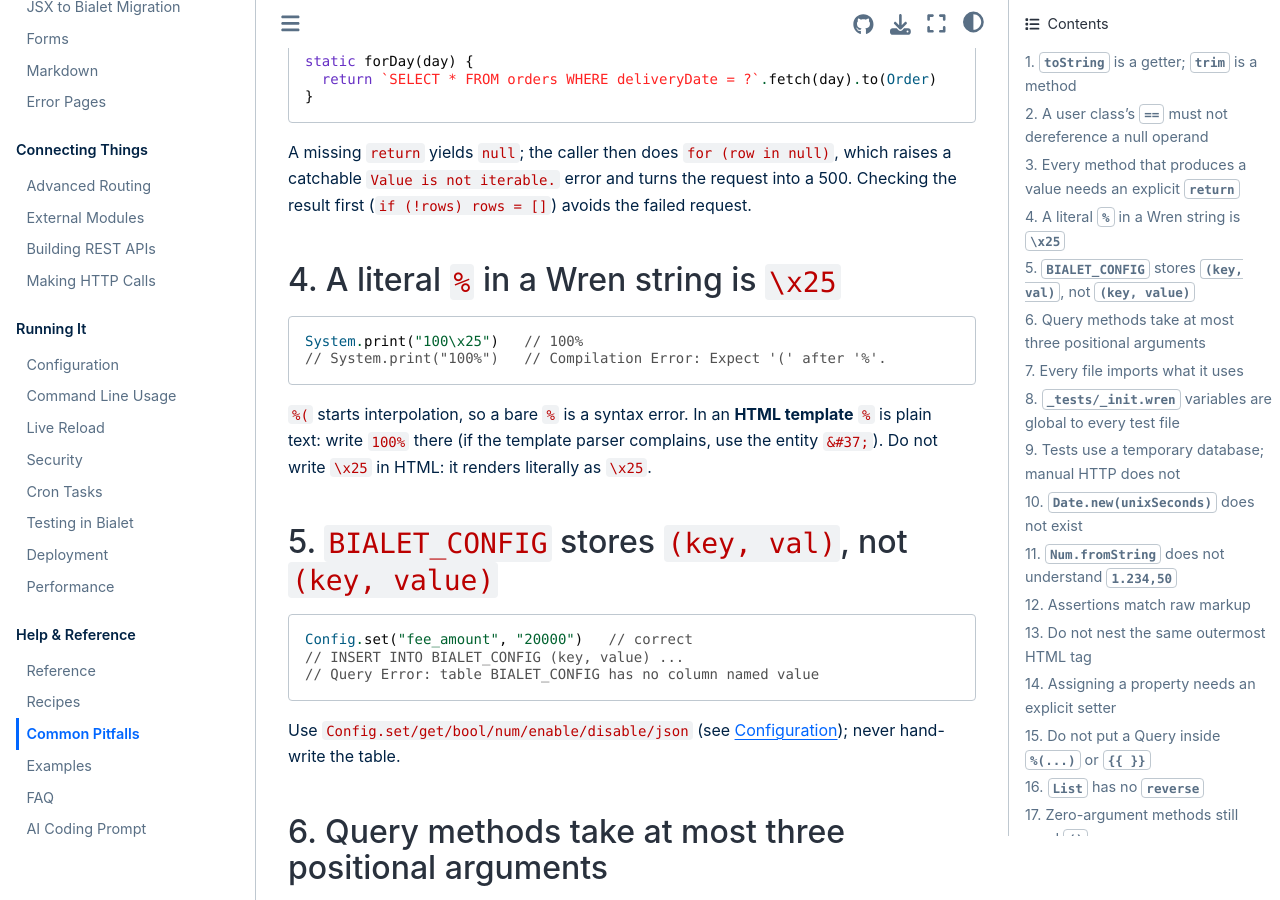
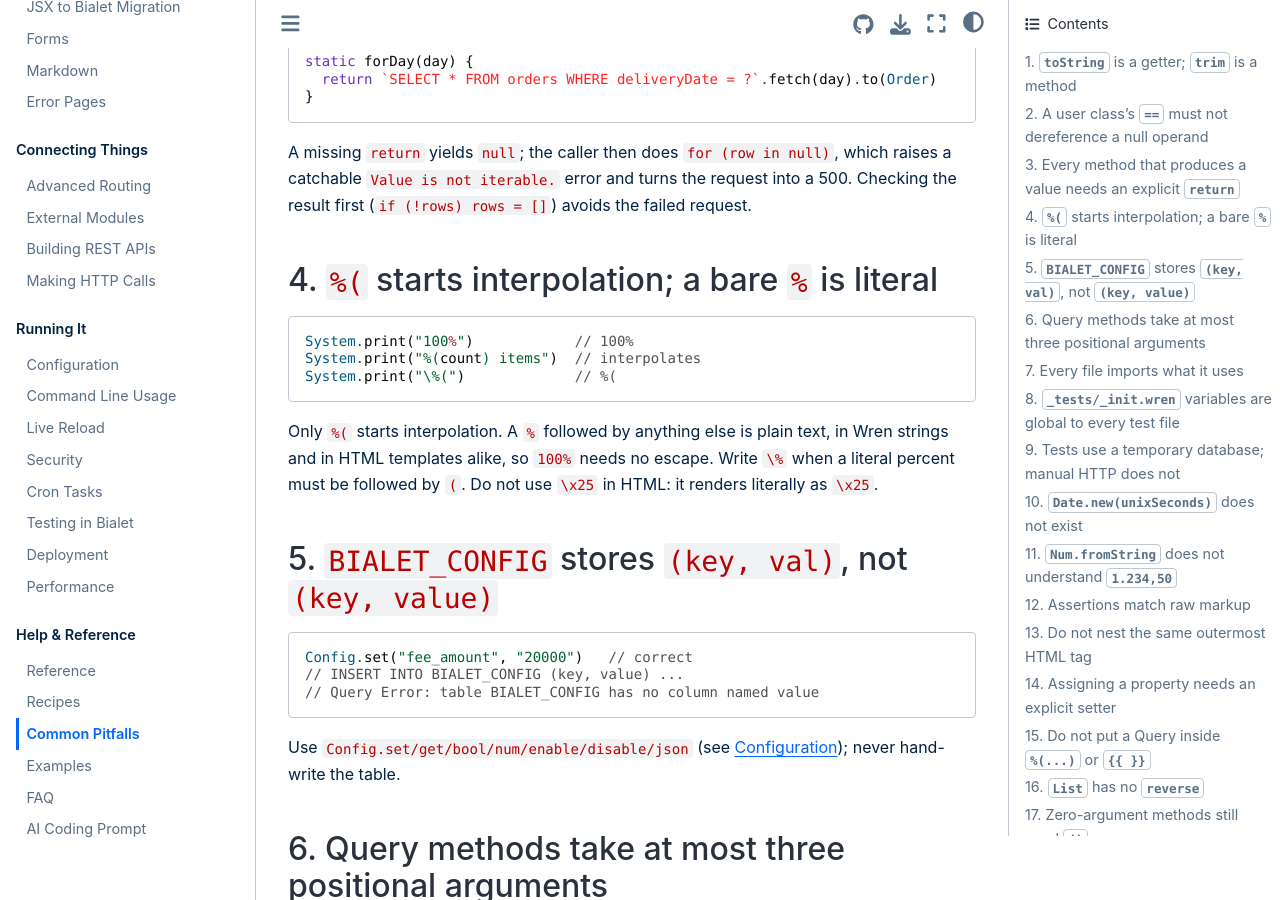
Before and after one commit to bialet/bialet, a Sphinx documentation site: the page built from docs/pitfalls.md, in a window 1280 px wide and 900 px high, scrolled down 1191 px. Built offline with Sphinx 7.4.7 and the Sphinx Book theme 1.1.4, drawn with Linux system fonts in a browser that asks for light colours; the version number could not be read and is left out.

Commit message:
feat(wren): treat a bare percent in a string as a literal
A `%` not followed by `(` was a compile error ("Expect '(' after '%'"),
so writing "100%" required the \x25 escape. Only `%(` actually starts
interpolation; leave any other percent as text. `\%` still escapes a
percent that must be followed by `(`.

Update the pitfall to describe the interpolation rule instead of the
escape workaround.

````diff
--- a/docs/pitfalls.md
+++ b/docs/pitfalls.md
@@ -56,17 +56,18 @@ raises a catchable `Value is not iterable.` error and turns the request into a
 500. Checking the result first (`if (!rows) rows = []`) avoids the failed
 request.
 
-## 4. A literal `%` in a Wren string is `\x25`
+## 4. `%(` starts interpolation; a bare `%` is literal
 
 ```wren
-System.print("100\x25")   // 100%
-// System.print("100%")   // Compilation Error: Expect '(' after '%'.
+System.print("100%")            // 100%
+System.print("%(count) items")  // interpolates
+System.print("\%(")             // %(
 ```
 
-`%(` starts interpolation, so a bare `%` is a syntax error. In an **HTML
-template** `%` is plain text: write `100%` there (if the template parser
-complains, use the entity `&#37;`). Do not write `\x25` in HTML: it renders
-literally as `\x25`.
+Only `%(` starts interpolation. A `%` followed by anything else is plain
+text, in Wren strings and in HTML templates alike, so `100%` needs no escape.
+Write `\%` when a literal percent must be followed by `(`. Do not use `\x25`
+in HTML: it renders literally as `\x25`.
 
 ## 5. `BIALET_CONFIG` stores `(key, val)`, not `(key, value)`
 
````
Also changed, not shown: 3 other files.
